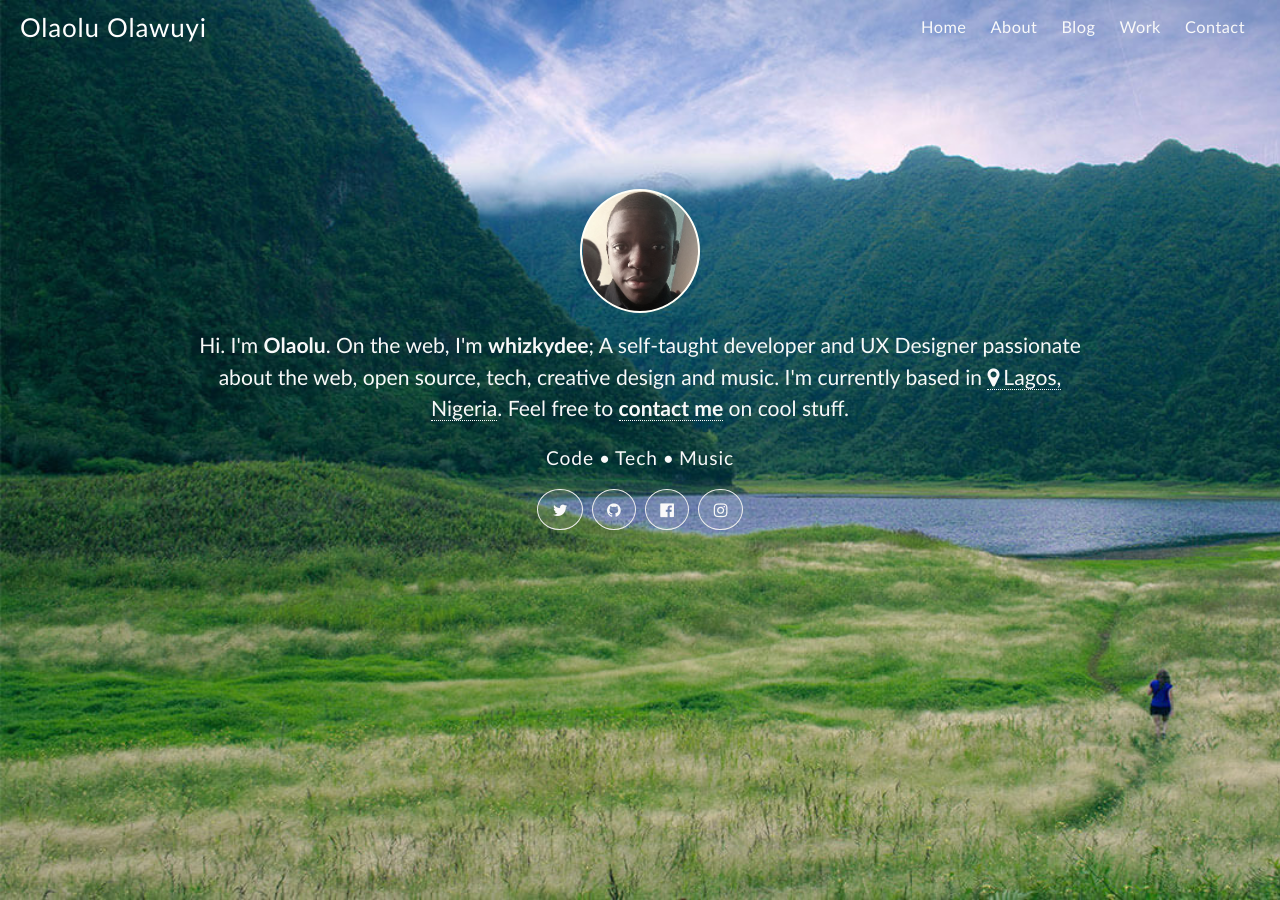
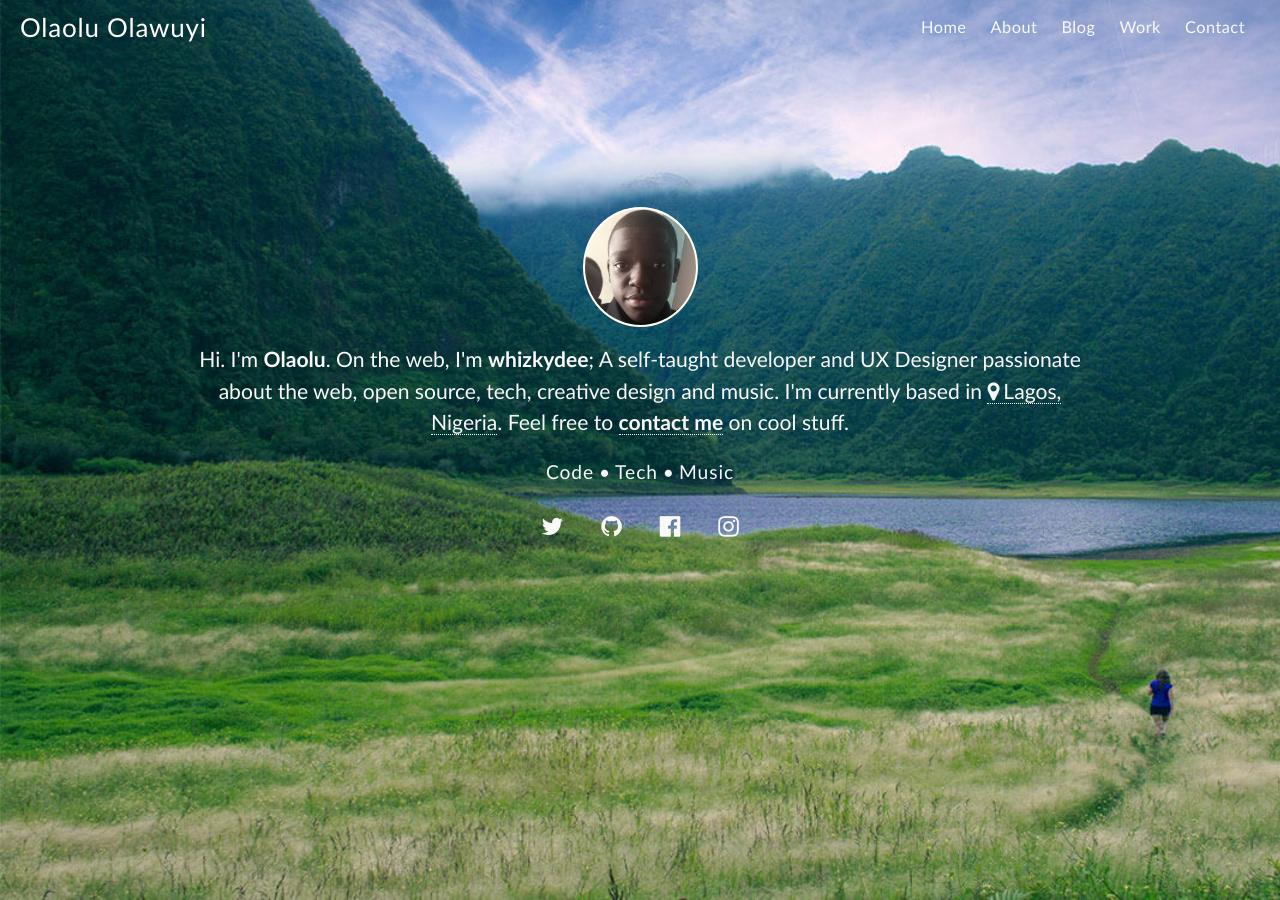
Before and after one commit to whizkydee/old-site, a Jekyll site: the page built from index.html, in a window 1280 px wide. Built offline with Jekyll 4.4.1, drawn with Linux system fonts in a browser that asks for light colours; some web fonts are replaced.

Commit message:
Update some styles :raised_hands: :raised_hands: :cool:

```diff
--- a/_sass/home/_home.scss
+++ b/_sass/home/_home.scss
@@ -77,7 +77,7 @@
 .about_section {
   position: relative;
   text-align: center;
-  margin: 15vh auto;
+  margin: 17vh auto;
   display: block;
   height: $full;
   width: $full;
@@ -92,14 +92,20 @@
     .avatar {
       background: url('/img/avatar.jpg') no-repeat;
       filter: sepia(20%) grayscale(30%);
+      @include transition(all .5s ease);
       @include background-size(116px);
-      background-position: 1px 0px;
+      @include border-radius($full);
+      background-position: -1px 0px;
       border: 2px solid $off_white;
       display: inline-block;
       text-align: center;
-      @extend .round;
-      height: 124px;
-      width: 120px;
+      cursor: pointer;
+      height: 120px;
+      width: 115px;
+      &:hover {
+        filter: sepia(30%) grayscale(40%);
+        @include border-radius(2rem 0);
+      }
     }
     p {
       font-family: $basefont;
@@ -127,7 +133,7 @@
 }
 
 .my_interests {
-  margin-bottom: 25px;
+  margin-bottom: 27px;
   position: relative;
   color: $off_white;
   font-size: 1.2em;
@@ -143,22 +149,21 @@
 .social_links {
   position: relative;
   a {
-    @extend .round;
     @include transition(background .3s ease-in-out);
-    background: transparentize($white, .9);
-    border: .124em solid $grey;
-    padding: .64em .89em;
+    @include transition(all 0.3s cubic-bezier(0.55, .51, .24, -0.09) 0s);
+    padding: .62em .9em;
     position: relative;
     margin-right: 5px;
+    @extend .round;
     &:last-child {
       margin-right: 0;
     }
     &:hover {
-      border: .124em solid transparentize($white, .5);
-      background: transparentize($white, .5);
+      // background: transparentize($white, .5);
     }
     span {
       position: relative;
+      font-size: 1.5em;
       color: $off_white;
     }
   }
```
